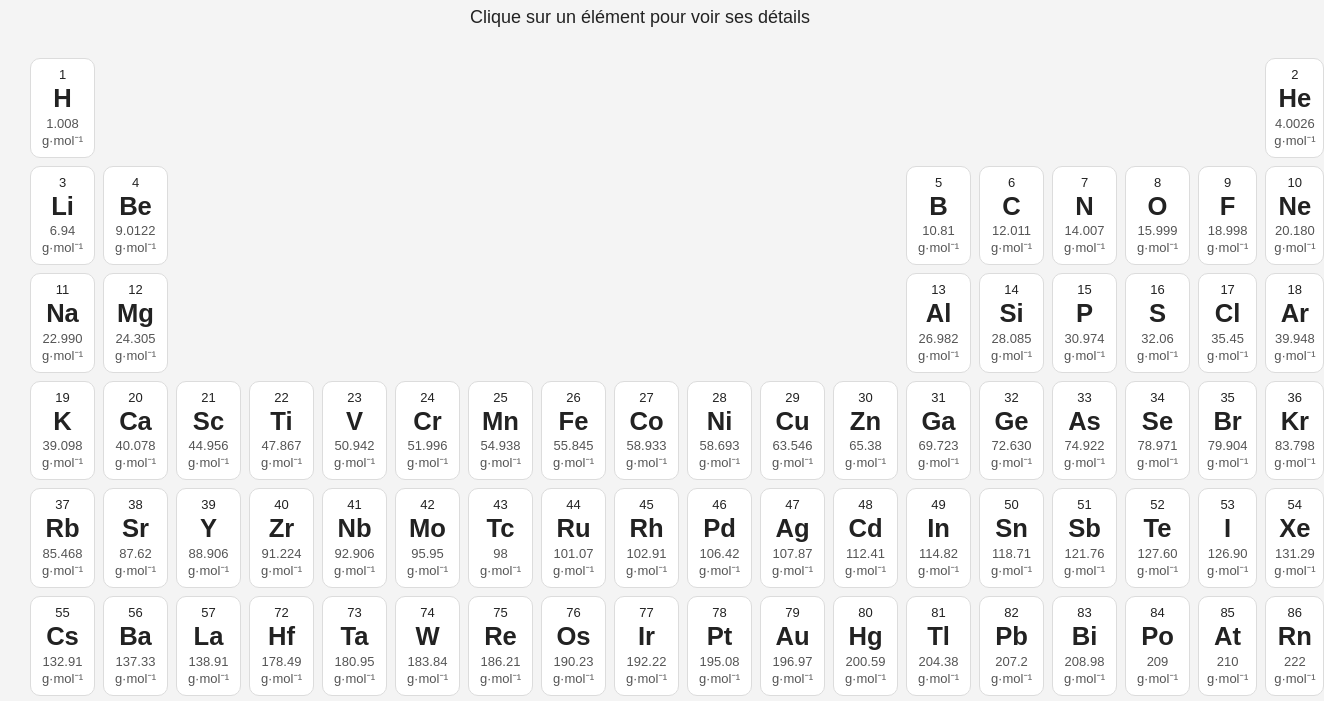
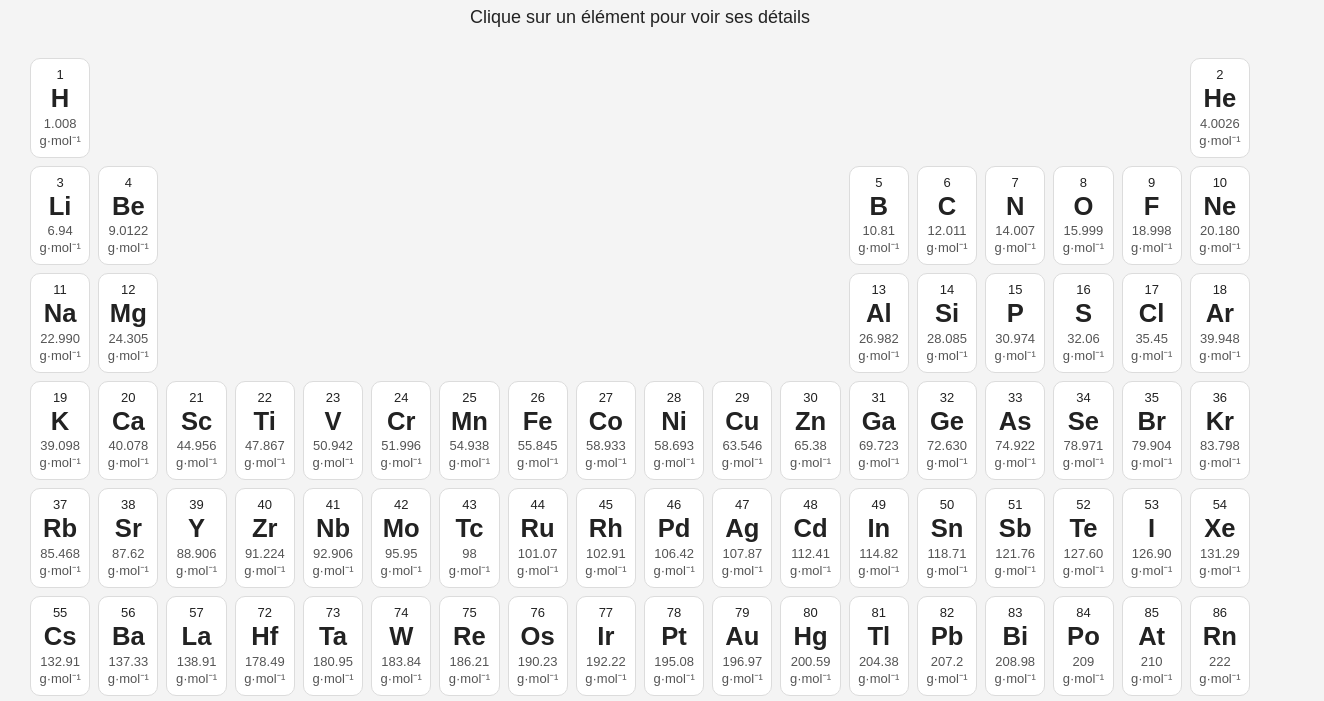
Before and after one commit to ppruvost/periodic, a plain HTML site: page index.html in a window 1280 px wide. Shown: the part 71-772 px from the top of the page, 1324 px wide, since content can reach past the window. Drawn offline with Linux system fonts and the light colour scheme.

Commit message:
Update style.css

```diff
--- a/style.css
+++ b/style.css
@@ -38,10 +38,7 @@ p {
     display: grid;
 
     /* responsive automatique */
-    grid-template-columns: repeat(
-        auto-fit,
-        minmax(65px, 1fr)
-    );
+    grid-template-columns: repeat(18, 1fr);
 
     gap: 8px;
 
```
